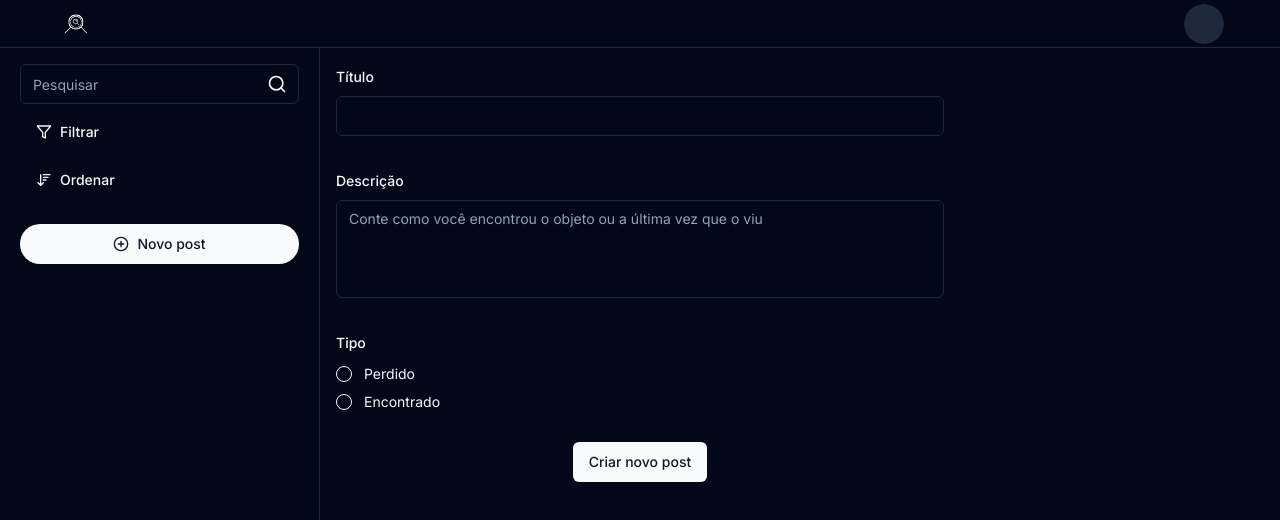
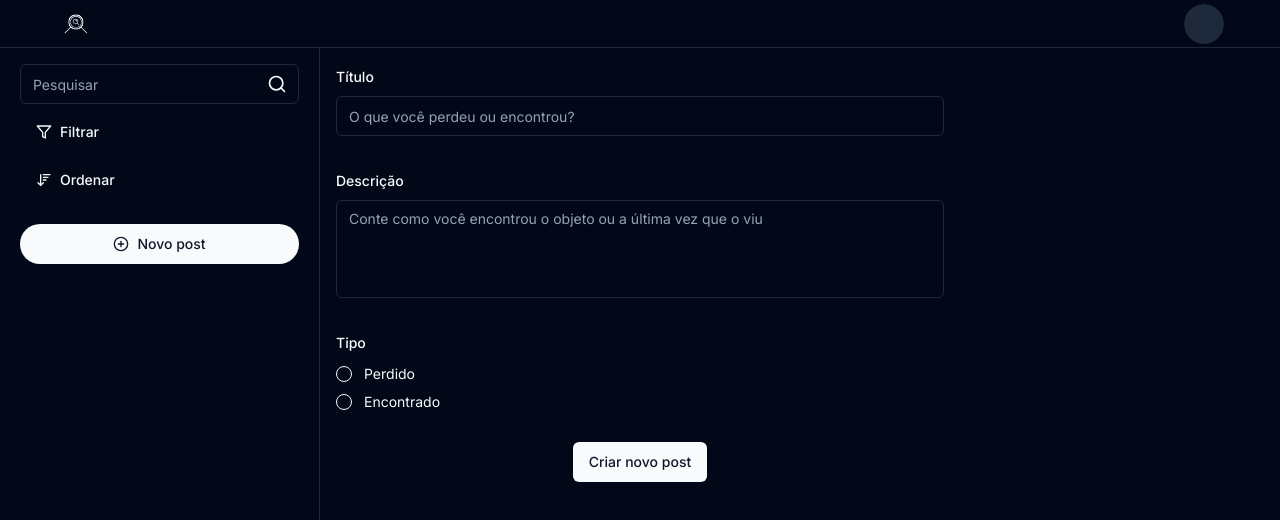
Before and after one commit to Bruno-Fernando/achados-perdidos, a Next.js app: page /new-post in a window 1280 px wide. Shown: the top 520 px of the page. Built offline with nearby package versions, Linux system fonts and the light colour scheme; no server answers.

Commit message:
Updated new post component with loading states

```diff
--- a/src/app/(protected)/new-post/page.tsx
+++ b/src/app/(protected)/new-post/page.tsx
@@ -16,6 +16,7 @@ import { useToast } from "@/hooks/use-toast";
 import { PostPayload, PostValidator } from "@/lib/validators/newPost";
 import { useCreatePost } from "@/services/usePost";
 import { zodResolver } from "@hookform/resolvers/zod";
+import { Loader2 } from "lucide-react";
 import { useRouter } from "next/navigation";
 import { useForm } from "react-hook-form";
 
@@ -32,11 +33,11 @@ function NewPost() {
     },
   });
 
-  const { mutate } = useCreatePost({
-    onSuccess: (data) => {
+  const { mutate, isPending } = useCreatePost({
+    onSuccess: () => {
       toast({
-        title: "Post criado",
-        description: "Seu post foi criado com sucesso!!!",
+        title: "Sucesso",
+        description: "Seu post acaba de ser criado!",
       });
       router.push("/home");
     },
@@ -56,7 +57,12 @@ function NewPost() {
             <FormItem>
               <FormLabel>Título</FormLabel>
               <FormControl>
-                <Input maxLength={50} {...field} />
+                <Input
+                  maxLength={50}
+                  {...field}
+                  disabled={isPending}
+                  placeholder="O que você perdeu ou encontrou?"
+                />
               </FormControl>
               <FormMessage />
             </FormItem>
@@ -76,6 +82,7 @@ function NewPost() {
                   rows={4}
                   maxLength={150}
                   {...field}
+                  disabled={isPending}
                 />
               </FormControl>
               <FormMessage />
@@ -94,6 +101,7 @@ function NewPost() {
                   onValueChange={field.onChange}
                   defaultValue={field.value}
                   className="flex flex-col space-y-1"
+                  disabled={isPending}
                 >
                   <FormItem className="flex items-center space-x-3 space-y-0">
                     <FormControl>
@@ -115,7 +123,8 @@ function NewPost() {
           )}
         />
 
-        <Button type="submit" className="mx-auto block">
+        <Button type="submit" className="mx-auto flex" disabled={isPending}>
+          {isPending && <Loader2 className="mr-2 h-4 w-4 animate-spin" />}
           Criar novo post
         </Button>
       </form>
```
